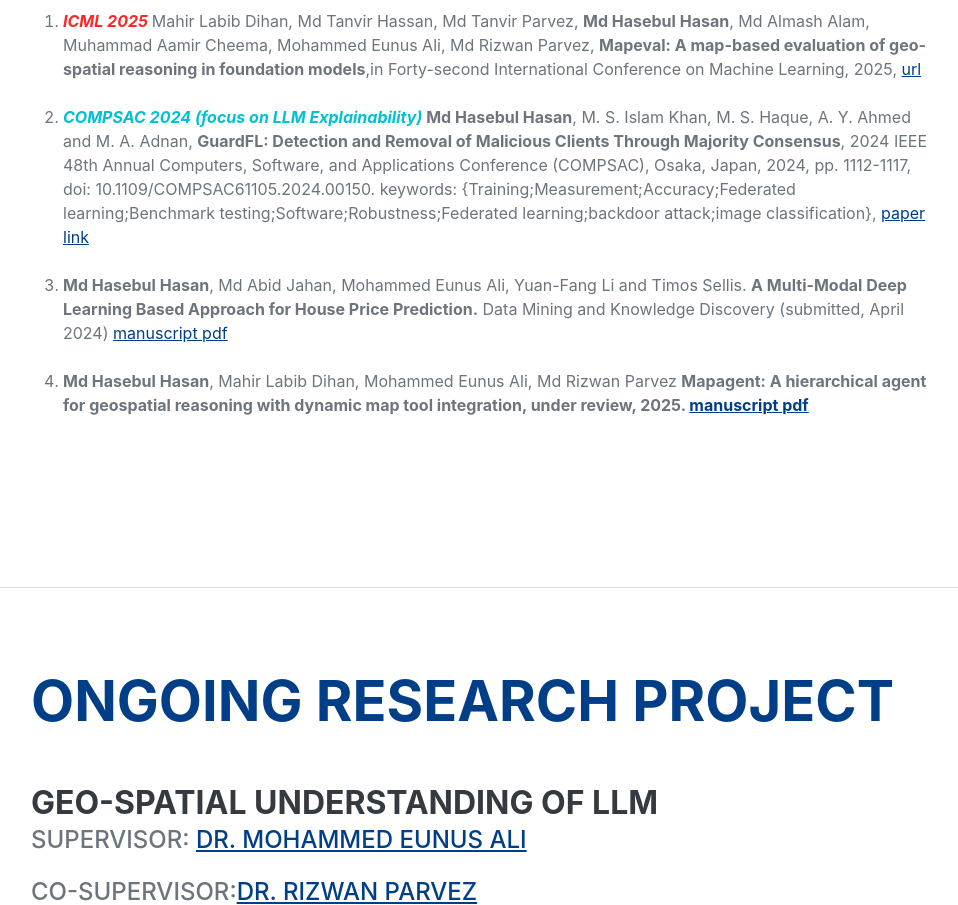
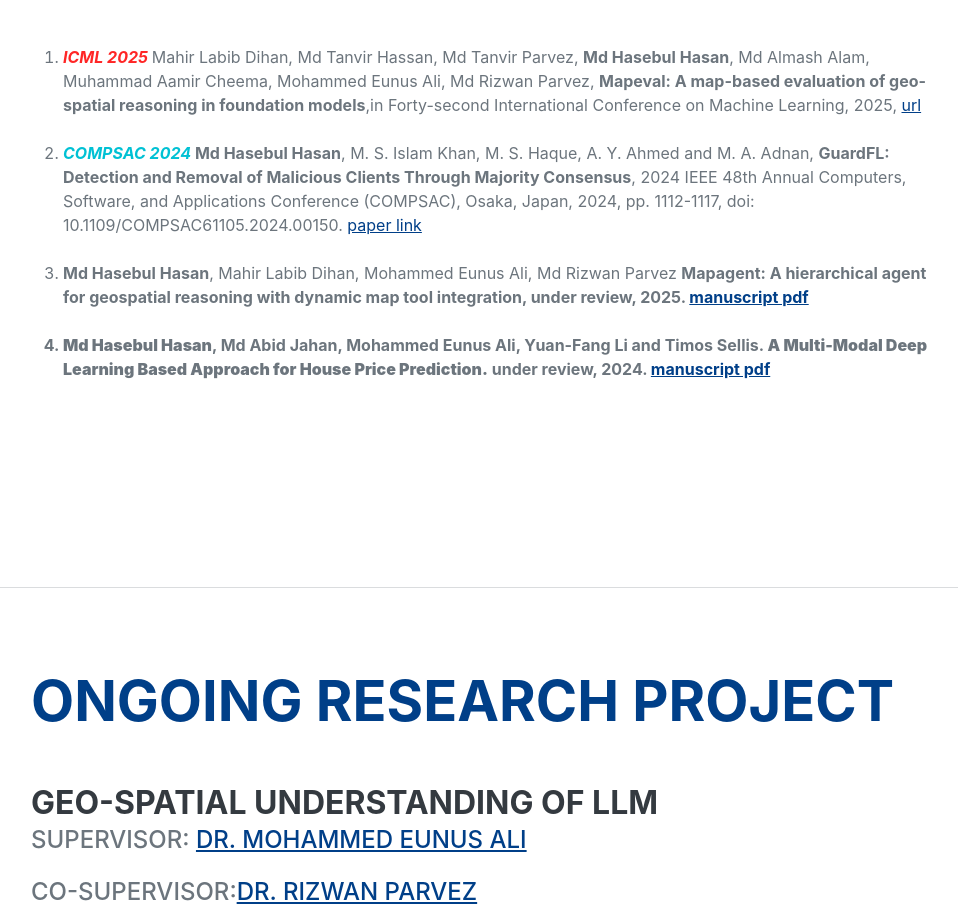
Before and after one commit to Hasebul/shawon_portfolio, a plain HTML site: page index.html in a window 1280 px wide. Shown: the part 2230-3135 px from the top of the page, without its empty margins (289-1247 px from the left). Drawn offline with nearby package versions, Linux system fonts and the light colour scheme; some icons are missing; a web font is replaced by a local one.

Commit message:
Update publication

```diff
--- a/index.html
+++ b/index.html
@@ -203,18 +203,17 @@
                                     <a href="https://mapeval.github.io/">url </a>
                                 </li>
                                 <br>
-                                <li><b><i><font color="#00C1D4"> COMPSAC 2024 (focus on LLM Explainability) </font></i> </b><b>Md Hasebul Hasan</b>, M. S. Islam Khan, M. S. Haque, A. Y. Ahmed and M. A. Adnan, <b>GuardFL: Detection and Removal of Malicious Clients Through Majority Consensus</b>,
-                                    2024 IEEE 48th Annual Computers, Software, and Applications Conference (COMPSAC), Osaka, Japan, 2024, pp. 1112-1117, doi: 10.1109/COMPSAC61105.2024.00150. keywords: {Training;Measurement;Accuracy;Federated learning;Benchmark testing;Software;Robustness;Federated learning;backdoor attack;image classification},
+                                <li><b><i><font color="#00C1D4"> COMPSAC 2024 </font></i> </b><b>Md Hasebul Hasan</b>, M. S. Islam Khan, M. S. Haque, A. Y. Ahmed and M. A. Adnan, <b>GuardFL: Detection and Removal of Malicious Clients Through Majority Consensus</b>,
+                                    2024 IEEE 48th Annual Computers, Software, and Applications Conference (COMPSAC), Osaka, Japan, 2024, pp. 1112-1117, doi: 10.1109/COMPSAC61105.2024.00150.
                                     <a href="https://ieeexplore.ieee.org/abstract/document/10633548">paper link </a>
-                                </li>
-                                <br>
-
-                                <li><b>Md Hasebul Hasan</b>, Md Abid Jahan, Mohammed Eunus Ali, Yuan-Fang Li and Timos Sellis. <b>A Multi-Modal Deep Learning Based Approach for House Price Prediction.</b>
-                                    Data Mining and Knowledge Discovery (submitted, April 2024) <a href="https://www.arxiv.org/abs/2409.05335">manuscript pdf</a>
                                 </li>
                                 <br>
                                   <li><b>Md Hasebul Hasan</b>, Mahir Labib Dihan, Mohammed Eunus Ali, Md Rizwan Parvez <b>Mapagent: A hierarchical agent for geospatial reasoning with
                                     dynamic map tool integration, under review, 2025. <a href="https://arxiv.org/pdf/2509.05933">manuscript pdf</a>
+                                </li>
+                                <br>
+                                <li><b>Md Hasebul Hasan</b>, Md Abid Jahan, Mohammed Eunus Ali, Yuan-Fang Li and Timos Sellis. <b>A Multi-Modal Deep Learning Based Approach for House Price Prediction.</b>
+                                    under review, 2024. <a href="https://www.arxiv.org/abs/2409.05335">manuscript pdf</a>
                                 </li>
                             </ol>
                             <!-- <ul>
```
